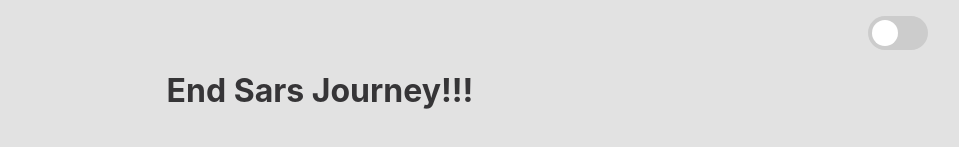
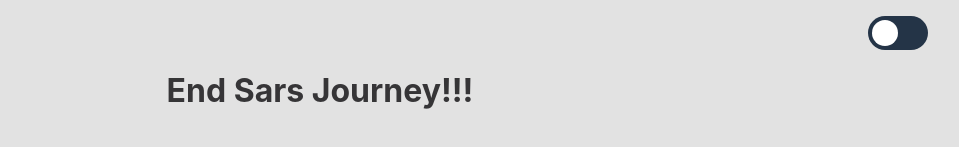
Before and after one commit to BadMask121/endsarsjourney, a Next.js app in the folder frontend/: page / in a window 1280 px wide. Shown: the top 147 px of the page, without its empty margins (320-1279 px from the left). Built offline with nearby package versions, Linux system fonts and the light colour scheme.

Commit message:
dark mode

```diff
--- a/frontend/pages/index.tsx
+++ b/frontend/pages/index.tsx
@@ -67,7 +67,6 @@ export default function Home() {
   };
 
   const toggleTheme = () => {
-    console.log('I got here');
     if (theme === 'light') {
       setMode('dark');
     } else {
--- a/frontend/styles/home.scss
+++ b/frontend/styles/home.scss
@@ -74,11 +74,11 @@
       height: 0;
 
       &:checked + .slider {
-        background-color: #2196f3;
+        background-color: #ccc;
       }
 
       &:focus + .slider {
-        box-shadow: 0 0 1px #2196f3;
+        box-shadow: 0 0 1px #243447;
       }
 
       &:checked + .slider:before {
@@ -95,7 +95,7 @@
       left: 0;
       right: 0;
       bottom: 0;
-      background-color: #ccc;
+      background-color: #243447;
       -webkit-transition: 0.4s;
       transition: 0.4s;
     }
--- a/frontend/theme/global.js
+++ b/frontend/theme/global.js
@@ -12,7 +12,6 @@ export const GlobalStyles = createGlobalStyle`
     background: ${({ theme }) => theme.body};
     color: ${({ theme }) => theme.text};
 
-
     font-family: BlinkMacSystemFont, -apple-system, 'Segoe UI', Roboto, Helvetica, Arial, sans-serif;
     transition: all 0.25s linear;
   }
--- a/frontend/theme/theme.ts
+++ b/frontend/theme/theme.ts
@@ -2,12 +2,12 @@ export const lightTheme = {
   body: '#E2E2E2',
   text: '#363537',
   toggleBorder: '#FFF',
-  gradient: 'linear-gradient(#39598A, #79D7ED)',
+  // gradient: 'linear-gradient(#39598A, #79D7ED)',
 };
 
 export const darkTheme = {
   body: '#243447',
   text: '#ffffff',
   toggleBorder: '#6B8096',
-  gradient: 'linear-gradient(#091236, #1E215D)',
+  // gradient: 'linear-gradient(#091236, #1E215D)',
 };
```
